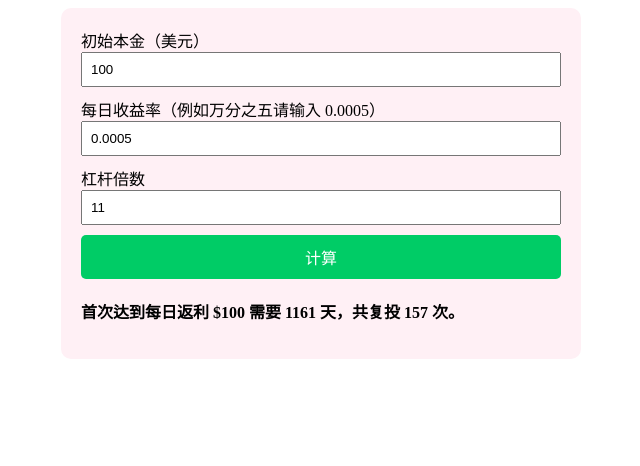
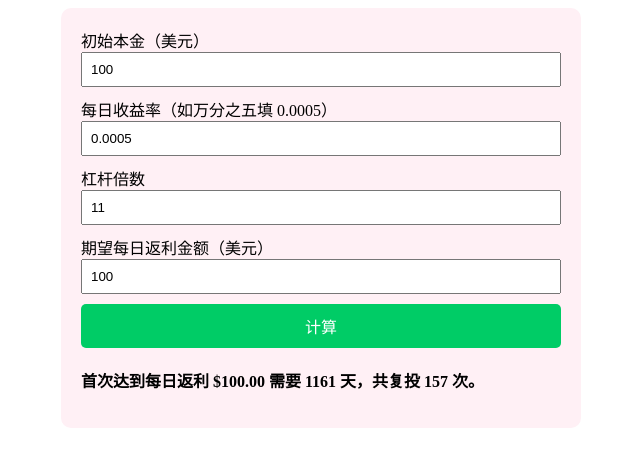
Before and after one commit to LiaoBin66/jsq, a plain HTML site: page index.html in a window 1280 px wide. Both pictures are taken after a click on the button "计算". Shown: the whole page, without its empty margins (319-959 px from the left). Drawn offline with Linux system fonts and the light colour scheme.

Commit message:
Add files via upload

```diff
--- a/index.html
+++ b/index.html
@@ -1,10 +1,46 @@
-<div style="max-width: 480px; margin: auto; background: #fff0f5; padding: 20px; border-radius: 10px;"> <label>初始本金（美元）</label> <input type="number" id="initial" value="100" style="width:100%; padding:8px; margin-bottom:10px;" />
-<label>每日收益率（例如万分之五请输入 0.0005）</label>
-<input type="number" id="rate" value="0.0005" step="0.0001" style="width:100%; padding:8px; margin-bottom:10px;" />
+<div style="max-width: 480px; margin: auto; background: #fff0f5; padding: 20px; border-radius: 10px;">
+  <label>初始本金（美元）</label>
+  <input type="number" id="initial" value="100" style="width:100%; padding:8px; margin-bottom:10px;" />
 
-<label>杠杆倍数</label>
-<input type="number" id="leverage" value="11" style="width:100%; padding:8px; margin-bottom:10px;" />
+  <label>每日收益率（如万分之五填 0.0005）</label>
+  <input type="number" id="rate" value="0.0005" step="0.0001" style="width:100%; padding:8px; margin-bottom:10px;" />
 
-<button onclick="calculate()" style="width:100%; background:#00cc66; color:white; padding:10px; font-size:16px; border:none; border-radius:5px;">计算</button>
+  <label>杠杆倍数</label>
+  <input type="number" id="leverage" value="11" style="width:100%; padding:8px; margin-bottom:10px;" />
 
-<p id="output" style="margin-top: 20px; font-weight: bold;"></p> </div> <script> function calculate() { let initial = parseFloat(document.getElementById("initial").value); let rate = parseFloat(document.getElementById("rate").value); let leverage = parseFloat(document.getElementById("leverage").value); let capital = initial * leverage; let totalReturn = 0; let days = 0; let reinvests = 0; while (capital * rate < 100) { let todayReturn = capital * rate; totalReturn += todayReturn; capital -= todayReturn; if (totalReturn >= 100) { capital += totalReturn * leverage; reinvests++; totalReturn = 0; } days++; } document.getElementById("output").innerText = `首次达到每日返利 $100 需要 ${days} 天，共复投 ${reinvests} 次。`; } </script>
+  <label>期望每日返利金额（美元）</label>
+  <input type="number" id="target" value="100" style="width:100%; padding:8px; margin-bottom:10px;" />
+
+  <button onclick="calculate()" style="width:100%; background:#00cc66; color:white; padding:10px; font-size:16px; border:none; border-radius:5px;">计算</button>
+
+  <p id="output" style="margin-top: 20px; font-weight: bold;"></p>
+</div>
+
+<script>
+function calculate() {
+  let initial = parseFloat(document.getElementById("initial").value);
+  let rate = parseFloat(document.getElementById("rate").value);
+  let leverage = parseFloat(document.getElementById("leverage").value);
+  let targetReturn = parseFloat(document.getElementById("target").value);
+
+  let capital = initial * leverage;
+  let totalReturn = 0;
+  let days = 0;
+  let reinvests = 0;
+
+  while (capital * rate < targetReturn) {
+    let todayReturn = capital * rate;
+    totalReturn += todayReturn;
+    capital -= todayReturn;
+    if (totalReturn >= 100) {
+      capital += totalReturn * leverage;
+      reinvests++;
+      totalReturn = 0;
+    }
+    days++;
+  }
+
+  document.getElementById("output").innerText =
+    `首次达到每日返利 $${targetReturn.toFixed(2)} 需要 ${days} 天，共复投 ${reinvests} 次。`;
+}
+</script>
```
